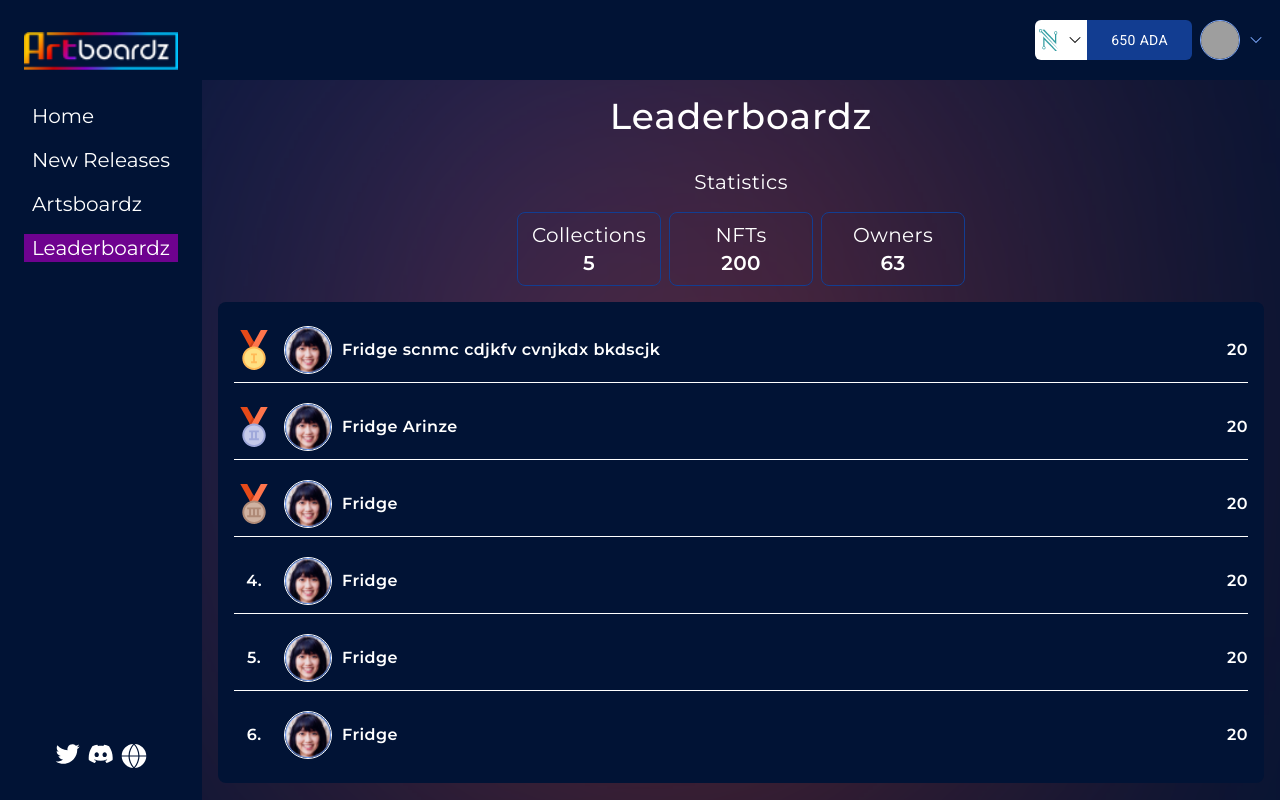
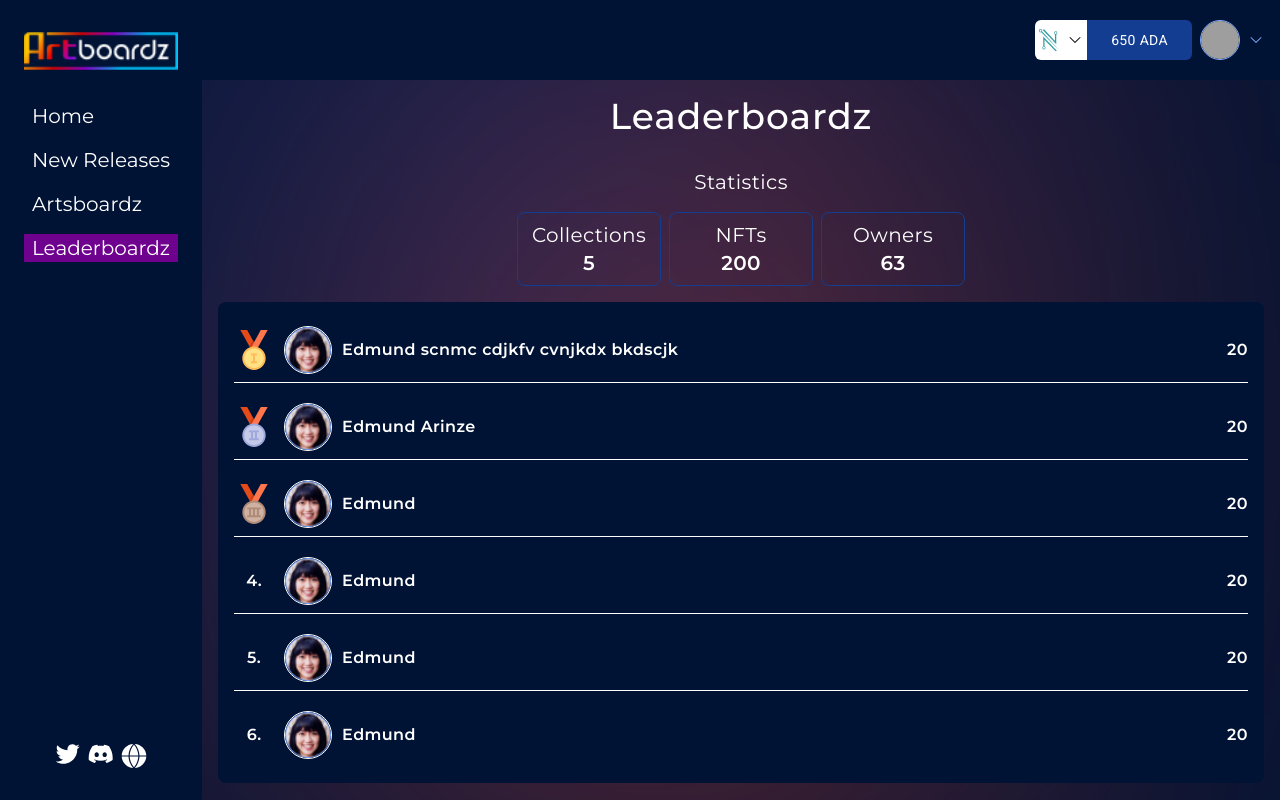
Before and after one commit to paulodiazz/artboardzNext, a React (Create React App) app: page /Leaderboardz in a window 1280 px wide. Built offline with nearby package versions, Linux system fonts and the light colour scheme; grey boxes are pictures that could not be loaded.

Commit message:
text fixed

```diff
--- a/src/components/Leaderboardz/LeaderBoardList.jsx
+++ b/src/components/Leaderboardz/LeaderBoardList.jsx
@@ -5,32 +5,32 @@ import photo from "../assests/images/ProfilePhoto.png";
 const DUMMY_LEADERS = [
   {
     image: photo,
-    name: "Fridge scnmc cdjkfv cvnjkdx bkdscjk ",
+    name: "Edmund scnmc cdjkfv cvnjkdx bkdscjk ",
     amount: 20,
   },
   {
     image: photo,
-    name: "Fridge Arinze",
+    name: "Edmund Arinze",
     amount: 20,
   },
   {
     image: photo,
-    name: "Fridge",
+    name: "Edmund",
     amount: 20,
   },
   {
     image: photo,
-    name: "Fridge",
+    name: "Edmund",
     amount: 20,
   },
   {
     image: photo,
-    name: "Fridge",
+    name: "Edmund",
     amount: 20,
   },
   {
     image: photo,
-    name: "Fridge",
+    name: "Edmund",
     amount: 20,
   },
 ];
```
